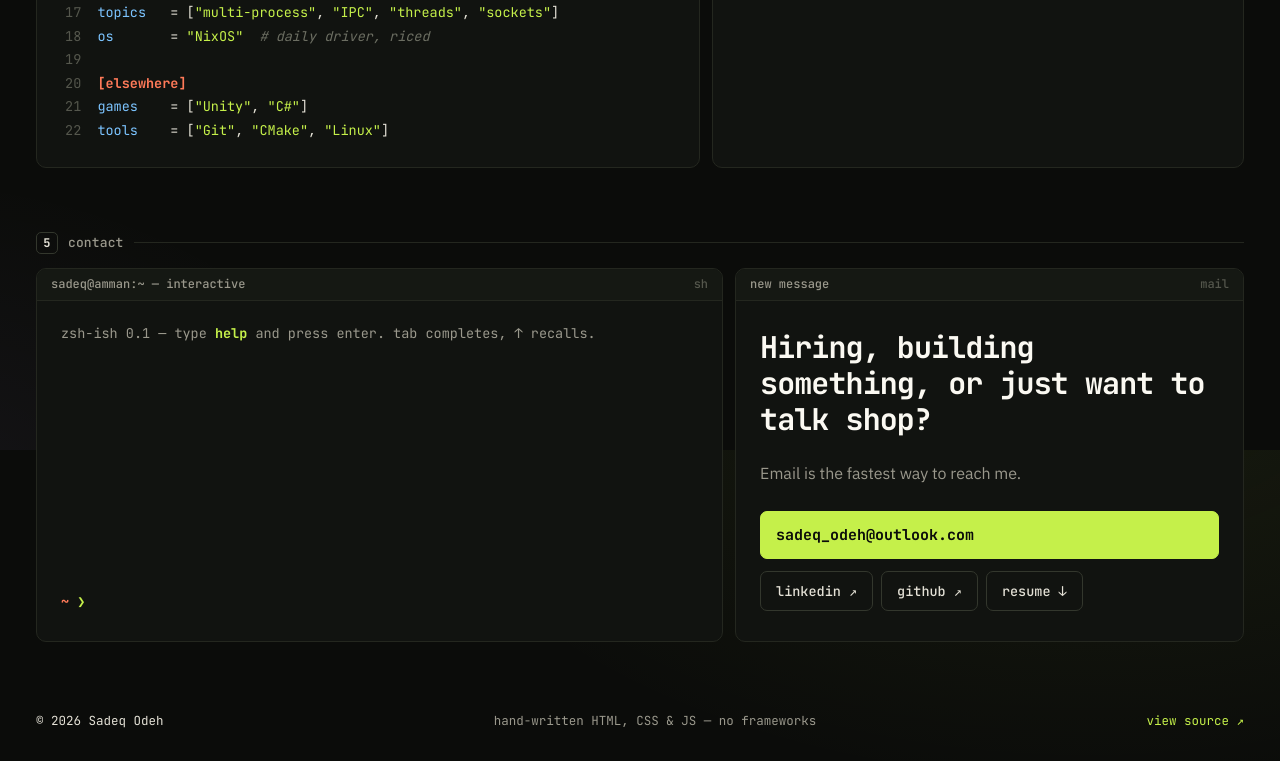
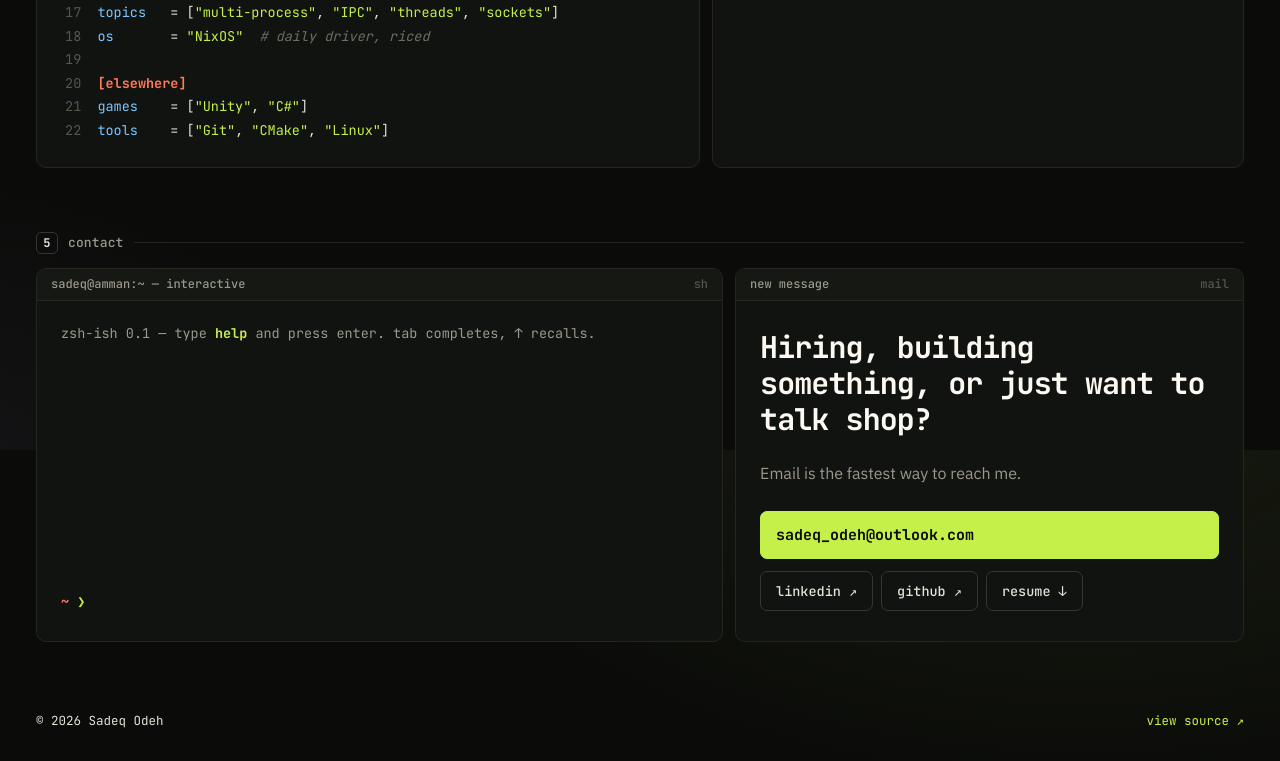
Before and after one commit to sardeq/Portfolio, a plain HTML site: page index.html in a window 1280 px wide. Shown: the part 3550-4311 px from the top of the page. Drawn offline with Linux system fonts and the light colour scheme.

Commit message:
removed msg

```diff
--- a/index.html
+++ b/index.html
@@ -354,7 +354,6 @@
 
   <footer class="foot">
     <span>© 2026 Sadeq Odeh</span>
-    <span class="muted">hand-written HTML, CSS &amp; JS — no frameworks</span>
     <a href="https://github.com/sardeq/Portfolio" target="_blank" rel="noopener">view source ↗</a>
   </footer>
 
```
